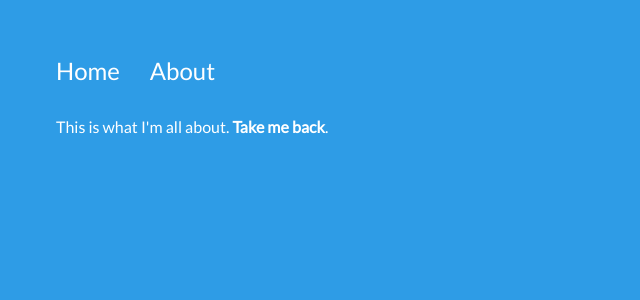
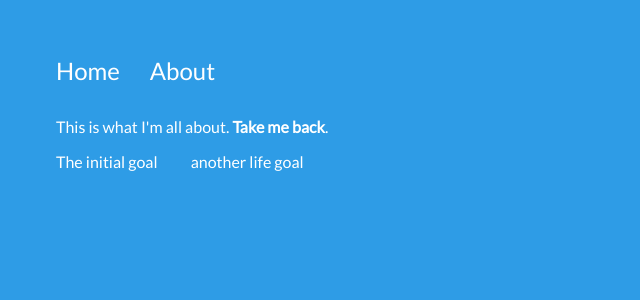
Before and after one commit to JohnDun89/playWithAngular, an Angular app: page /about/48 in a window 1280 px wide. Shown: the top 300 px of the page, without its empty margins (0-640 px from the left). Built offline with nearby package versions, Linux system fonts and the light colour scheme.

Commit message:
can now pass data to the about page

```diff
--- a/src/app/about/about.component.html
+++ b/src/app/about/about.component.html
@@ -3,3 +3,9 @@
 </p>
 
 <!-- here the click method is calling send me home which directs you back to the router -->
+
+<ul>
+  <li *ngFor="let goal of goals">
+  {{ goal }}
+  </li>
+</ul>
--- a/src/app/about/about.component.ts
+++ b/src/app/about/about.component.ts
@@ -1,6 +1,7 @@
 import { Component, OnInit } from '@angular/core';
 import { ActivatedRoute } from '@angular/router';
 import { Router } from "@angular/router";
+import { DataService } from "../data.service";
 
 @Component({
   selector: 'app-about',
@@ -9,13 +10,17 @@
 })
 export class AboutComponent implements OnInit {
 
-  constructor(private route: ActivatedRoute, private router: Router) {
+  goals: any;
+
+  constructor(private route: ActivatedRoute, private router: Router, private _data: DataService) {
 //  here we are using dependancy injection to get the responses id
     this.route.params.subscribe(res => console.log(res.id));
 
    }
 
   ngOnInit() {
+    // this is where we will send the goolge maps data to when the class is newd up
+    this._data.goal.subscribe(res => this.goals = res)
   }
 
   sendMeHome() {
--- a/src/app/app.module.ts
+++ b/src/app/app.module.ts
@@ -1,6 +1,7 @@
 import { BrowserModule } from '@angular/platform-browser';
 import { NgModule } from '@angular/core';
 
+import { DataService } from "./data.service";
 import { Routes, RouterModule } from '@angular/router';
 import { BrowserAnimationsModule } from '@angular/platform-browser/animations';
 import {FormsModule} from '@angular/forms';
@@ -35,7 +36,7 @@
   exports: [
     RouterModule
   ],
-  providers: [],
+  providers: [DataService],
   bootstrap: [AppComponent]
 })
 export class AppModule { }
--- /dev/null
+++ b/src/app/data.service.ts
@@ -0,0 +1,18 @@
+import { Injectable } from '@angular/core';
+// this is the best way to share data between components
+import { BehaviorSubject } from 'rxjs/BehaviorSubject';
+
+
+@Injectable()
+
+export class DataService {
+
+private goals = new BehaviorSubject<any>(['The initial goal', 'another life goal'])
+goal = this.goals.asObservable();
+  constructor() { }
+
+
+  changeGoal(goal){
+    this.goals.next(goal)
+  }
+}
--- a/src/app/home/home.component.ts
+++ b/src/app/home/home.component.ts
@@ -1,6 +1,8 @@
 import { Component, OnInit } from '@angular/core';
 import {trigger, style, transition, animate, keyframes, query, stagger} from '@angular/animations';
 
+// this is how we will import services ie a google maps http request
+import { DataService } from "../data.service";
 @Component({
   selector: 'app-home',
   templateUrl:'./home.component.html',
@@ -32,14 +34,19 @@
   itemCount: number;
   btnText: string = 'Add an Item';
   goalText: string = 'my first life goal';
-  goals = ['learn angular', 'master typescript', 'enslave the earth'];
-  constructor() { }
+  goals = [];
+  constructor(private _data: DataService) { }
 
   //all logic goes underneath the constructor
 
 // ng on init runs any code when the component is loaded
   ngOnInit() {
+    // please not the order here dose matter - these properties are acessed sequencially
+    // using dependacy injection to get acces to datas methods
+    this._data.goal.subscribe(res => this.goals = res)
     this.itemCount = this.goals.length;
+
+    this._data.changeGoal(this.goals)
   }
 
   addItem(){
@@ -51,10 +58,16 @@
     // this resets the text once the button has been pressed
     this.goalText = '';
     this.itemCount = this.goals.length;
+    this._data.changeGoal(this.goals)
+
   }
 
   removeItem(i) {
     this.goals.splice(i, 1)
+
+    // this is added to each method so that each time goals is updated it changes the property
+    this._data.changeGoal(this.goals)
+
   }
 
 }
```
Also changed, not shown: 1 other file (tests, documents, lock files or other folders).
